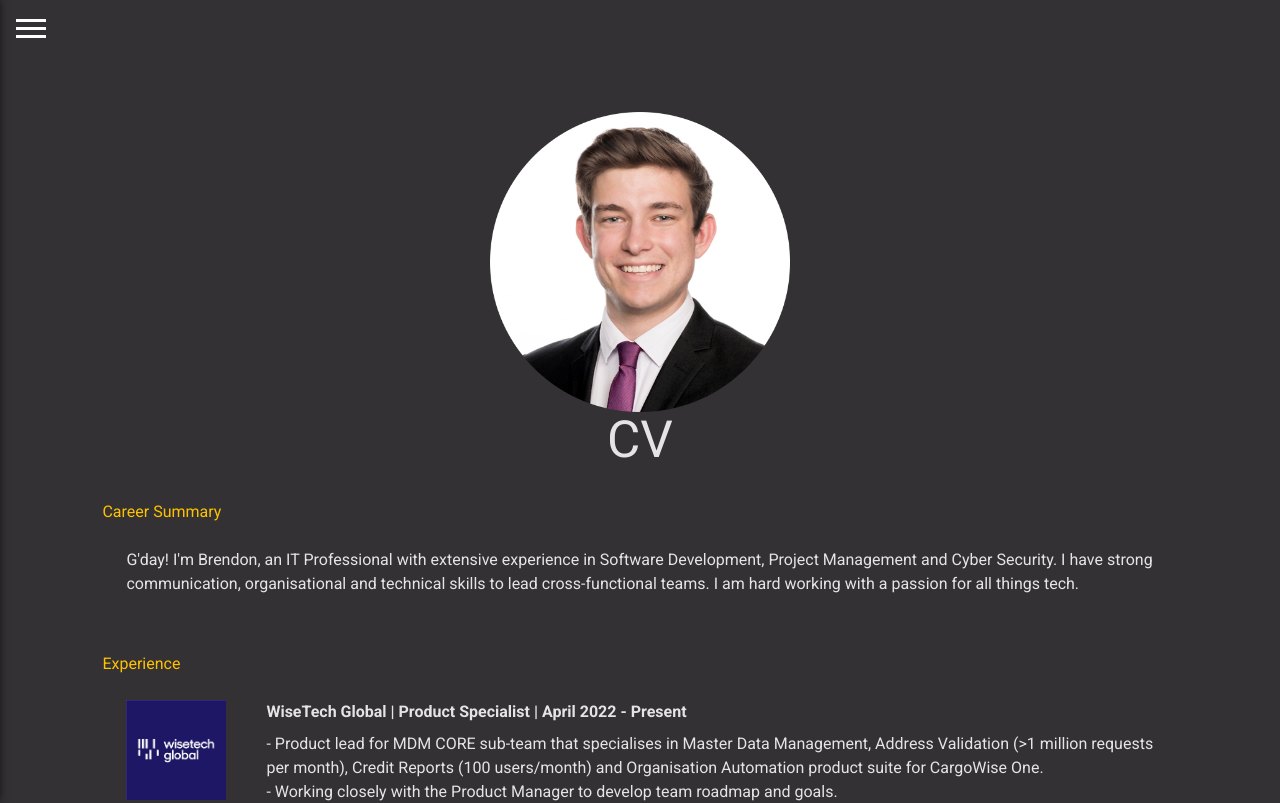
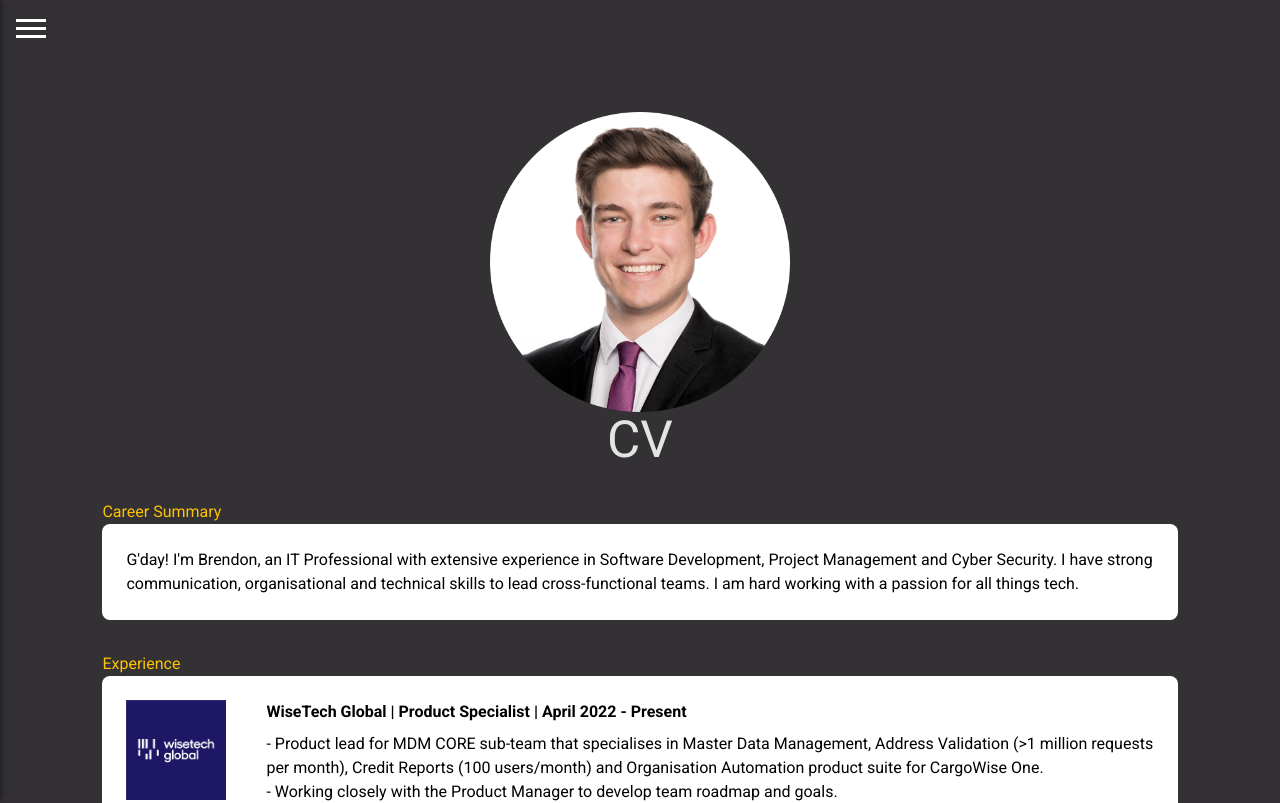
Before and after one commit to b-ward/Portfolio-Website-2024, a React (Vite) app: page /CV in a window 1280 px wide. Shown: the top 803 px of the page. Built offline with nearby package versions, Linux system fonts and the light colour scheme.

Commit message:
fix(04): use white card background with black text for visual contrast

```diff
--- a/src/components/Shared/card.jsx
+++ b/src/components/Shared/card.jsx
@@ -1,7 +1,7 @@
 import React from 'react';
 
 const SharedCard = ({ cardTitle, cardBody, imageSrc }) => (
-  <div className="bg-surface rounded-lg mb-8">
+  <div className="bg-white text-black rounded-lg mb-8">
     <div className="flex flex-row">
       {imageSrc && (
         <img
```
